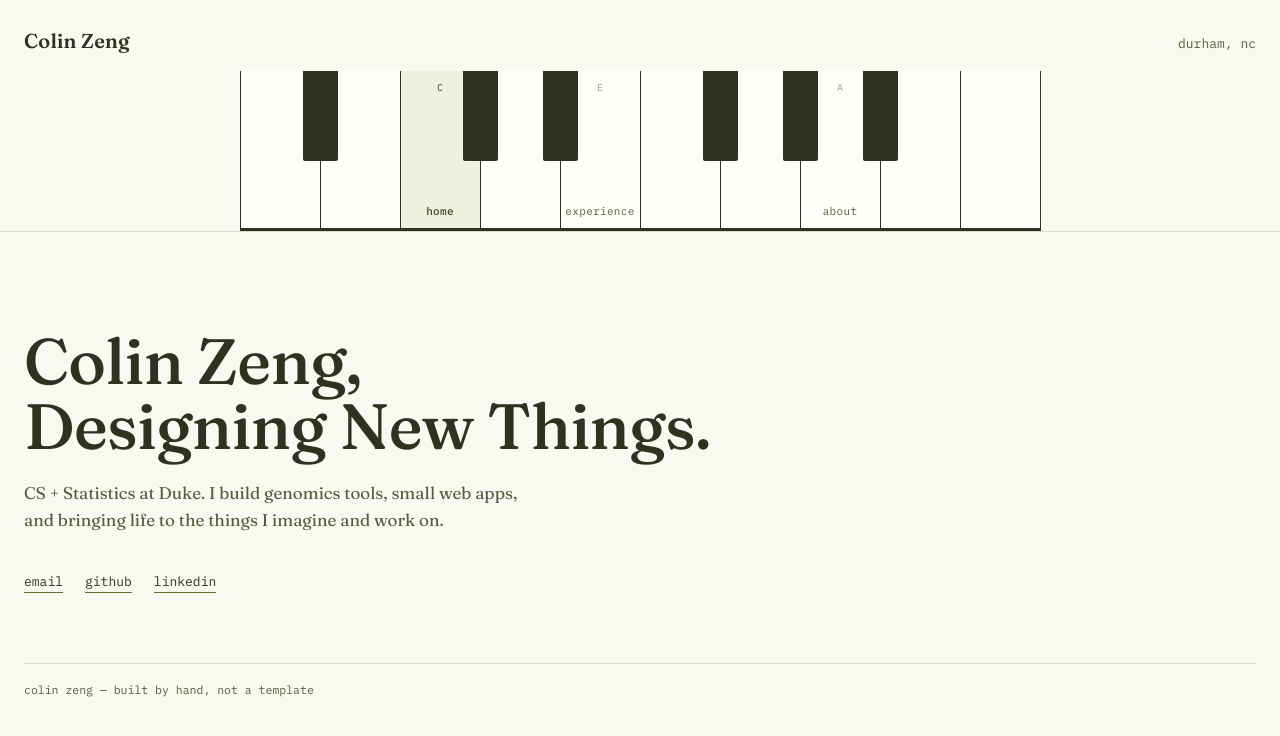
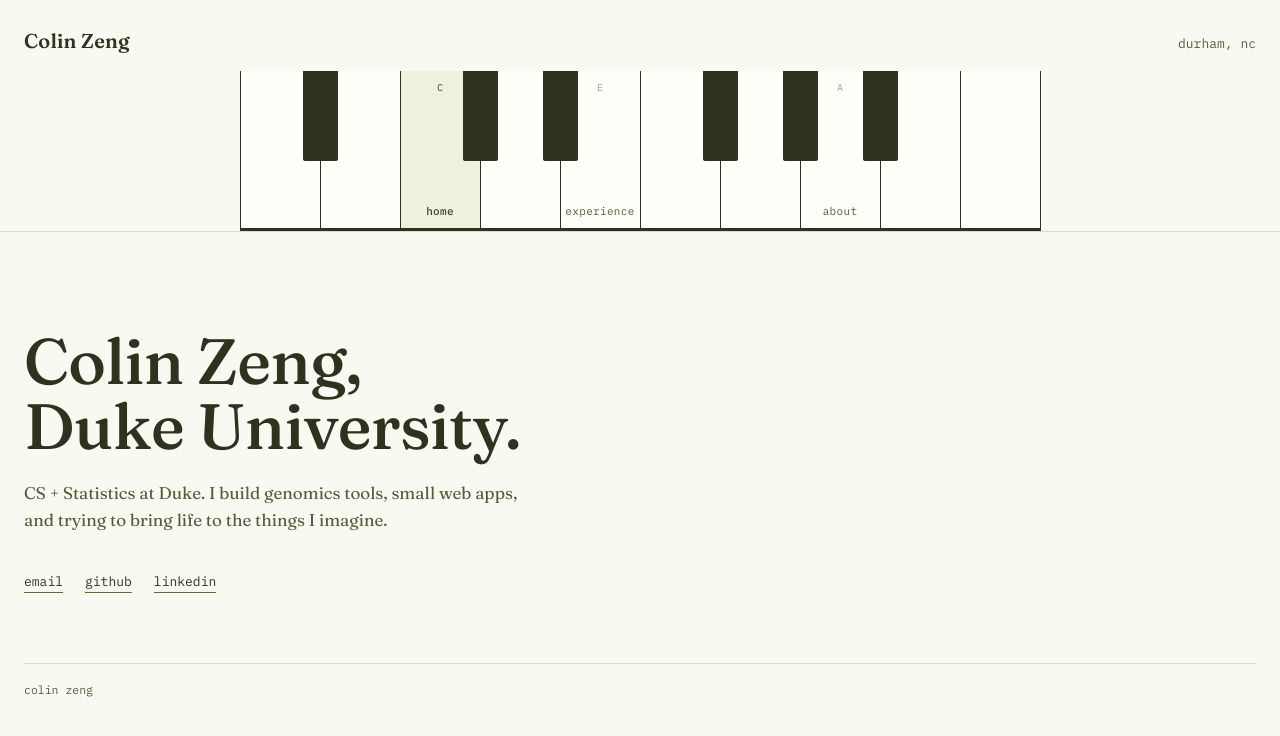
Before and after one commit to cyzeng29/colinslife, a React (Vite) app: page / in a window 1280 px wide. Shown: the top 736 px of the page. Built offline with nearby package versions, Linux system fonts and the light colour scheme.

Commit message:
new details

```diff
--- a/src/App.jsx
+++ b/src/App.jsx
@@ -22,7 +22,7 @@
             <Route path="/about" element={<About />} />
           </Routes>
         </div>
-        <footer>colin zeng — built by hand, not a template</footer>
+        <footer>colin zeng</footer>
       </div>
     </>
   )
--- a/src/pages/Home.jsx
+++ b/src/pages/Home.jsx
@@ -4,11 +4,11 @@
       <h1 className="home-title">
         Colin Zeng,
         <br />
-        Designing New Things.
+        Duke University.
       </h1>
       <p className="home-role">
-        CS + Statistics at Duke. I build genomics tools, small web apps, and bringing life to
-        the things I imagine and work on.
+        CS + Statistics at Duke. I build genomics tools, small web apps, and trying to bring life to
+        the things I imagine.
       </p>
       <div className="home-links">
         <a href="mailto:colin.zeng@duke.edu">email</a>
```
